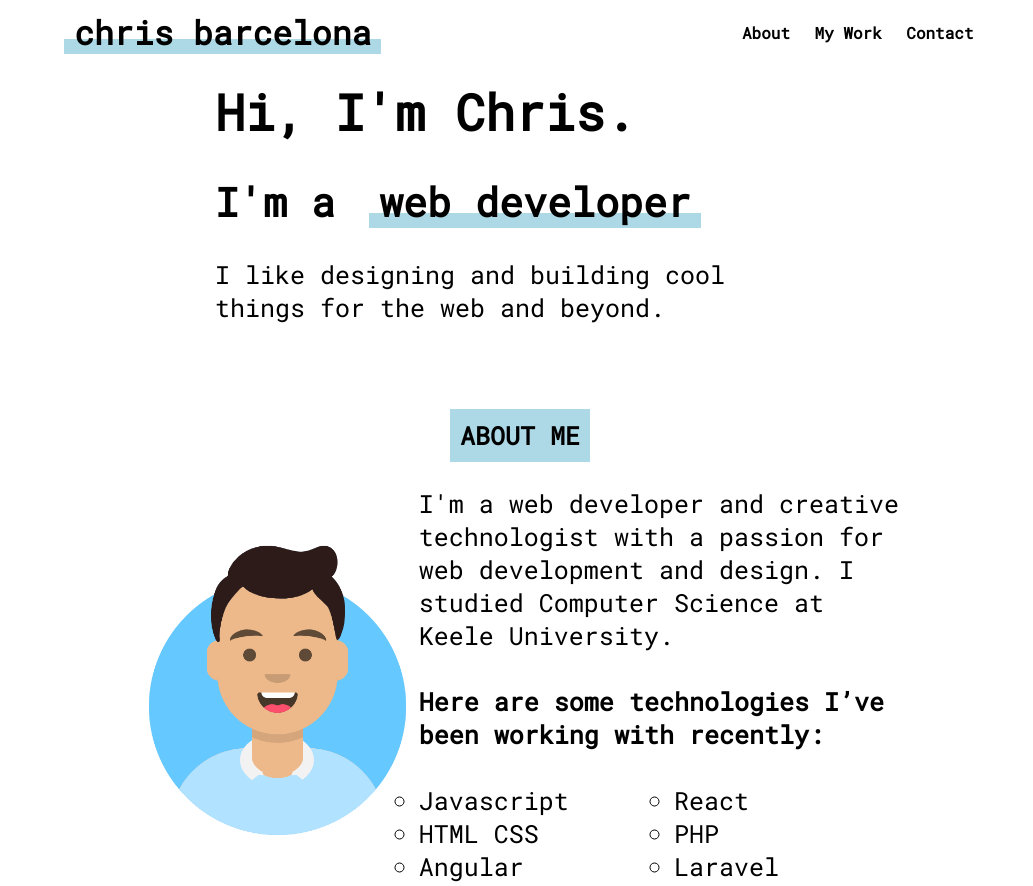
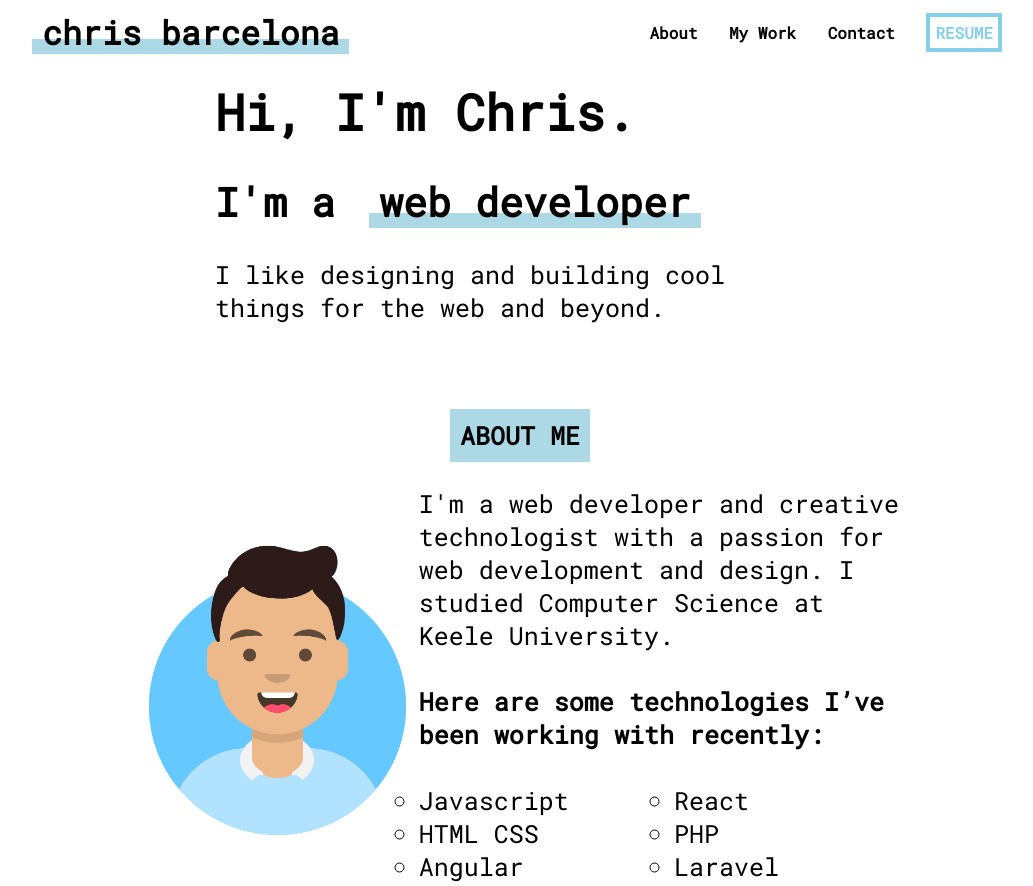
Before and after one commit to 9CB5/porfolio-website, a plain HTML site: page index.html in a window 1280 px wide. Shown: the top 886 px of the page, without its empty margins (120-1153 px from the left). Drawn offline with Linux system fonts and the light colour scheme.

Commit message:
added resume button on the nav bar

```diff
--- a/index.html
+++ b/index.html
@@ -23,6 +23,7 @@
       <li><a href="#a-link">About</a></li>
       <li><a href="#mw-link">My Work</a></li>
       <li><a href="#c-link">Contact</a></li>
+      <li><a class="link-button" href="assets/cv.pdf" target="_blank"> RESUME</a> </li>
     </ul>
     <div class="burger">
       <div class="line1"></div>
--- a/styles.css
+++ b/styles.css
@@ -30,7 +30,8 @@ nav {
 .nav-links {
     display: flex;
     justify-content: space-around;
-    width: 20%;
+    align-items: center;
+    width: 30%;
 }
 
 .nav-links a {
```
Also changed, not shown: 1 other file.
